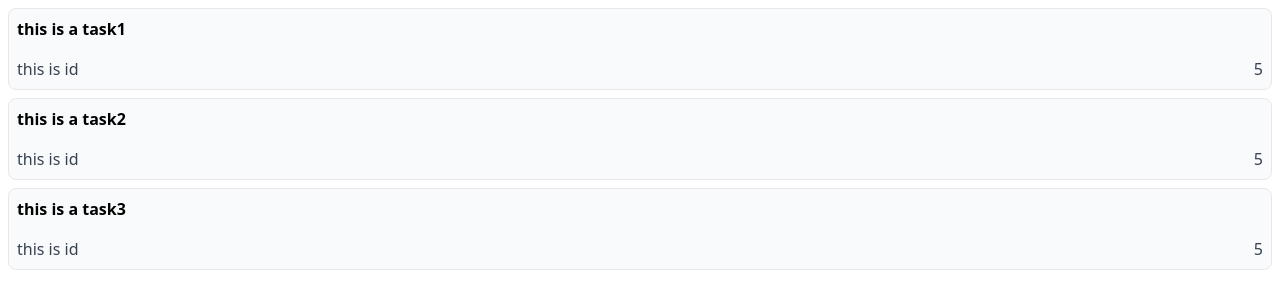
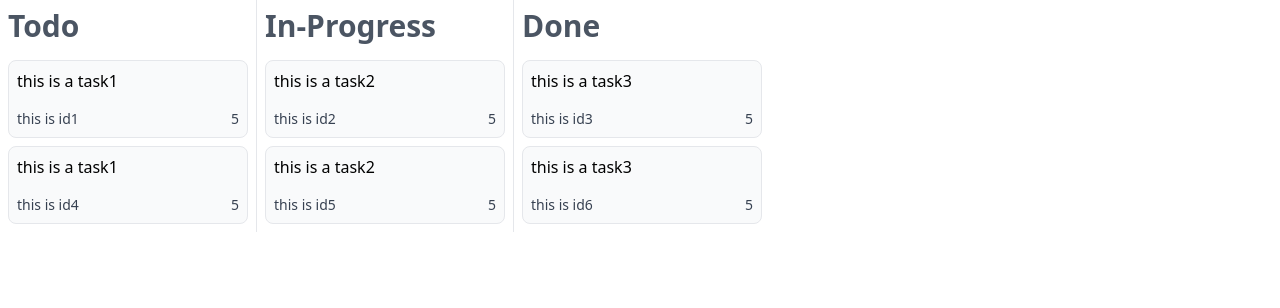
Before and after one commit to BotS3k/kanban, a Next.js app: page / in a window 1280 px wide. Shown: the top 308 px of the page. Built offline with nearby package versions, Linux system fonts and the light colour scheme.

Commit message:
columns and status

```diff
--- a/src/app/page.tsx
+++ b/src/app/page.tsx
@@ -1,12 +1,28 @@
 import Image from "next/image";
 import Card from "@/components/Card";
-import {tasks} from "../utils/data-types";
-
+import { tasks, statuses } from "../utils/data-types";
 
 export default function Home() {
 
-  return (<div className=''>
-     {tasks.map((task) => <Card myTask={task}/>)}
+  const columns =  statuses.map((status) => {
+    const taskInColumn = tasks.filter((task) => task.status === status)
+      return {
+        title: status, tasks: taskInColumn
+      }
+  })
 
-    </div>)
+  const todoTasks = tasks.filter((task) => task.status === "todo");
+  const inProgressTasks = tasks.filter((task) => task.status === "in-progress");
+  const doneTasks = tasks.filter((task) => task.status === "done");
+
+  return (
+    <div className="flex divide-x">
+      {columns.map((column) => (
+        <div>
+          <h1 className="text-3xl p-2 capitalize font-bold text-gray-600">{column.title}</h1>
+          {column.tasks.map((task) => <Card myTask={task}/>)}
+        </div>
+      ))}
+    </div>
+  );
 }
--- a/src/components/Card.tsx
+++ b/src/components/Card.tsx
@@ -9,11 +9,11 @@ import { Task } from "@/utils/data-types";
 // }) => {
 const Card = ({myTask}: {myTask: Task}) => {
   return (
-    <div className="border rounded-lg px-2 m-2 bg-gray-50">
-      <div className="text-base font-semibold py-2">
+    <div className="border rounded-lg px-2 m-2 bg-gray-50 w-60">
+      <div className="text-base font-base py-2">
         {myTask.title}
       </div>
-      <div className="flex gap-4 justify-between py-2 text-gray-700">
+      <div className="flex gap-4 justify-between py-2 text-gray-700 text-sm">
         <div>{myTask.id}</div>
         <div className="">{myTask.points}</div>
       </div>
--- a/src/utils/data-types.ts
+++ b/src/utils/data-types.ts
@@ -1,24 +1,50 @@
+export type Status = 'todo' | 'in-progress' | 'done'
+
 export type Task = {
     title: string,
     id: string,
+    status: Status
     points?: number
 }
+
+export const statuses: Status[] = ["todo", 'in-progress', "done"]
 
 export const tasks: Array<Task> = [
 
   {
     title: 'this is a task1',
-    id: 'this is id',
+    id: 'this is id1',
+    status: 'todo',
     points: 5
   },
   {
     title: 'this is a task2',
-    id: 'this is id',
+    id: 'this is id2',
+    status: 'in-progress',
     points: 5
   },
   {
     title: 'this is a task3',
-    id: 'this is id',
+    id: 'this is id3',
+    status: 'done',
+    points: 5
+  },
+  {
+    title: 'this is a task1',
+    id: 'this is id4',
+    status: 'todo',
+    points: 5
+  },
+  {
+    title: 'this is a task2',
+    id: 'this is id5',
+    status: 'in-progress',
+    points: 5
+  },
+  {
+    title: 'this is a task3',
+    id: 'this is id6',
+    status: 'done',
     points: 5
   }
 ]
```
